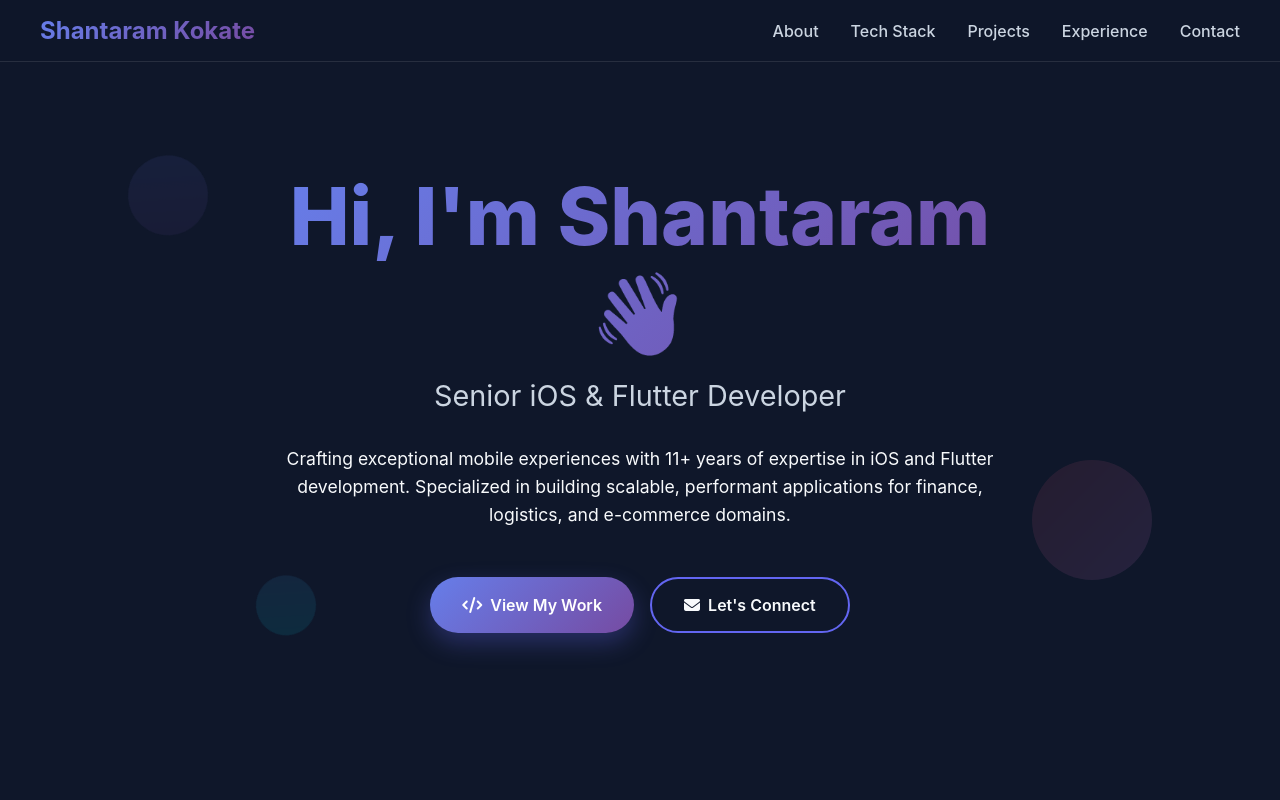
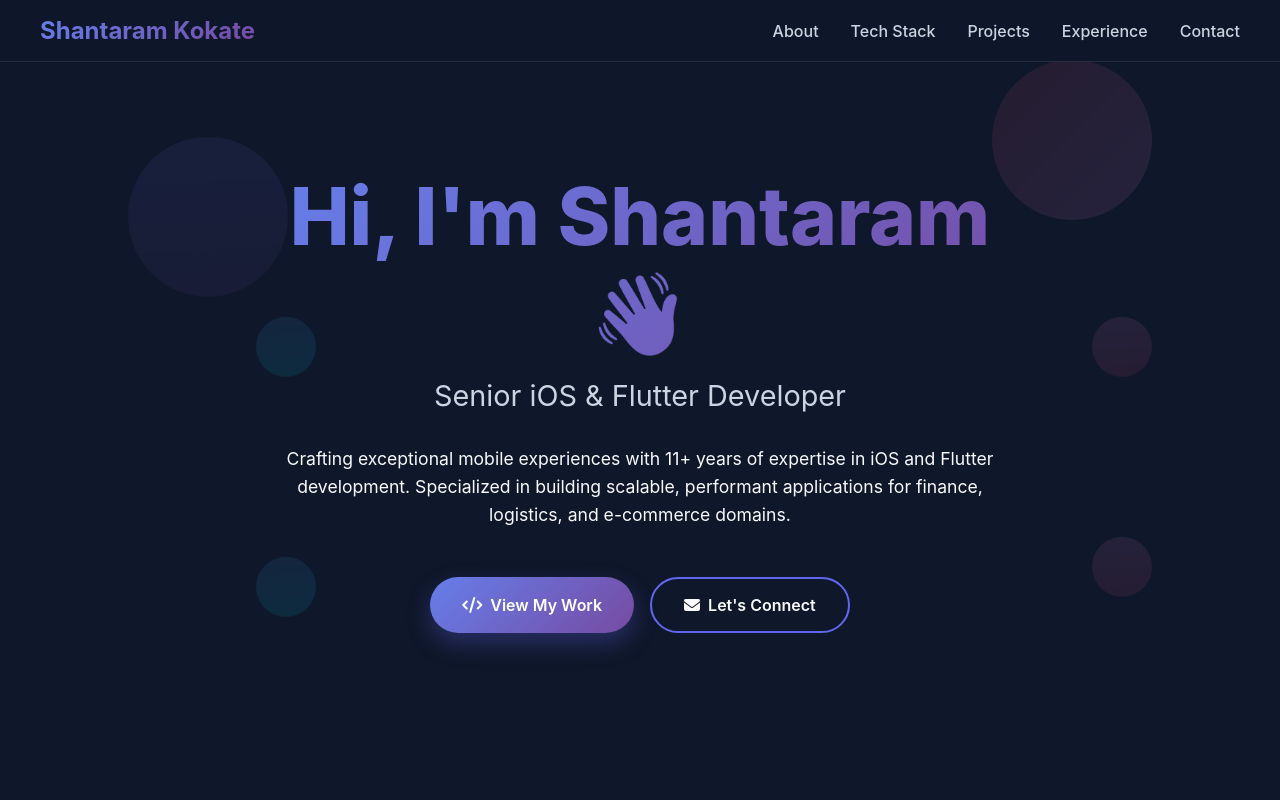
Before and after one commit to shantaramk/shantaram_portfolio, a plain HTML site: page index.html in a window 1280 px wide. Shown: the top 800 px of the page. Drawn offline with Linux system fonts and the light colour scheme.

Commit message:
change app url

```diff
--- a/index.html
+++ b/index.html
@@ -60,8 +60,8 @@
     }
 
     .shape:nth-child(1) {
-      width: 80px;
-      height: 80px;
+      width: 160px;
+      height: 160px;
       background: var(--gradient);
       top: 20%;
       left: 10%;
@@ -69,10 +69,10 @@
     }
 
     .shape:nth-child(2) {
-      width: 120px;
-      height: 120px;
+      width: 160px;
+      height: 160px;
       background: var(--gradient-2);
-      top: 60%;
+      top: 20%;
       right: 10%;
       animation-delay: 2s;
     }
@@ -86,9 +86,38 @@
       animation-delay: 4s;
     }
 
+
+      .shape:nth-child(4) {
+        width: 60px;
+        height: 60px;
+        background: var(--gradient-3);
+        bottom: 50%;
+        left: 20%;
+        animation-delay: 4s;
+      }
+
+
+      .shape:nth-child(5) {
+        width: 60px;
+        height: 60px;
+        background: var(--gradient-2);
+        bottom: 50%;
+        right: 10%;
+        animation-delay: 4s;
+      }
+
+
+      .shape:nth-child(6) {
+        width: 60px;
+        height: 60px;
+        background: var(--gradient-2);
+        top: 70%;
+        right: 10%;
+        animation-delay: 4s;
+      }
     @keyframes float {
       0%, 100% { transform: translateY(0px) rotate(0deg); }
-      50% { transform: translateY(-20px) rotate(180deg); }
+      50% { transform: translateY(-100px) rotate(180deg); }
     }
 
     /* Header */
@@ -644,6 +673,9 @@
       <div class="shape"></div>
       <div class="shape"></div>
       <div class="shape"></div>
+      <div class="shape"></div>
+      <div class="shape"></div>
+      <div class="shape"></div>
     </div>
   </div>
 
@@ -777,7 +809,7 @@
             Use GoPay to buy pulsa, data, PLN tokens, pay bills, transfer money, shop, and enjoy promotions. Top up easily, track expenses, save money, and even apply for loans. it's is secure, fast.
             </p>
             <div class="project-links">
-              <a href="https://apps.apple.com/in/app/gojek/id944875099" class="project-link">
+              <a href="https://apps.apple.com/in/app/gopay-transfer-pulsa-bills/id6446321594" class="project-link">
                 <i class="fab fa-app-store"></i> App Store
               </a>
             </div>
```
